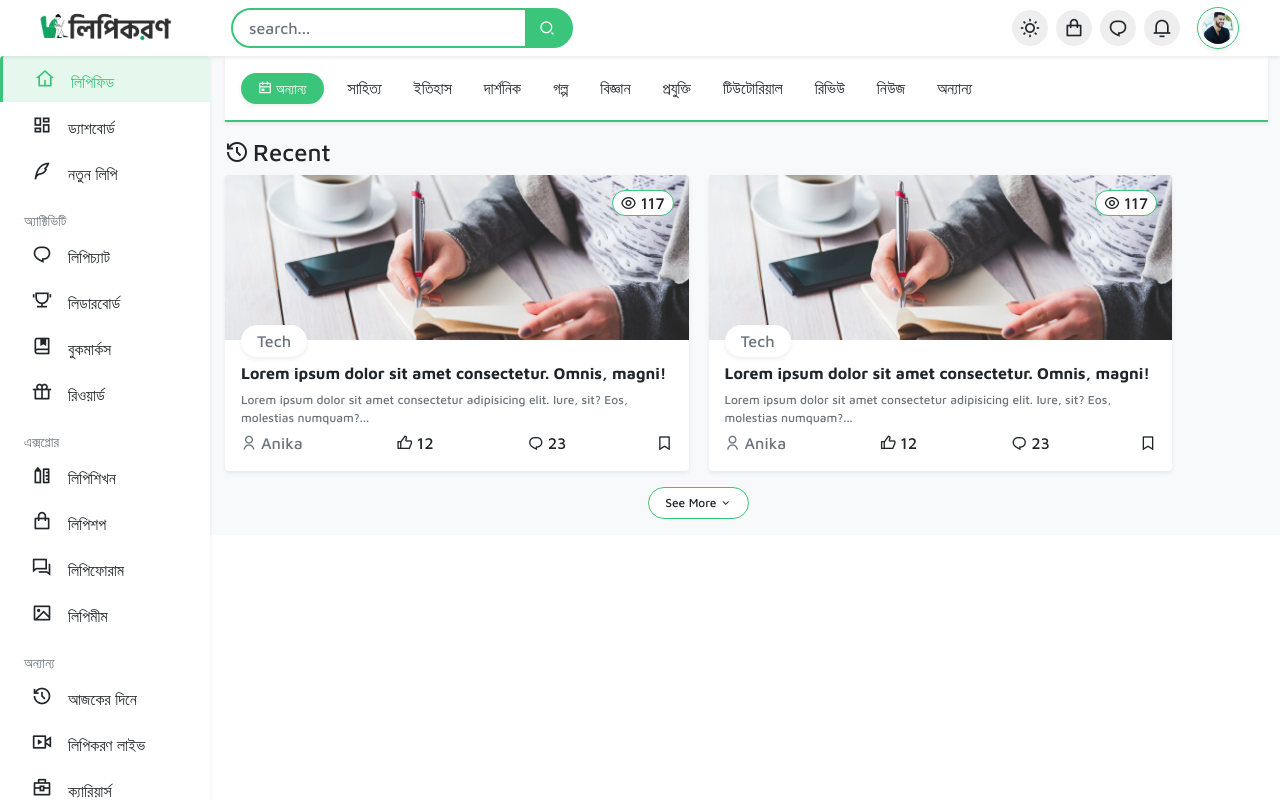
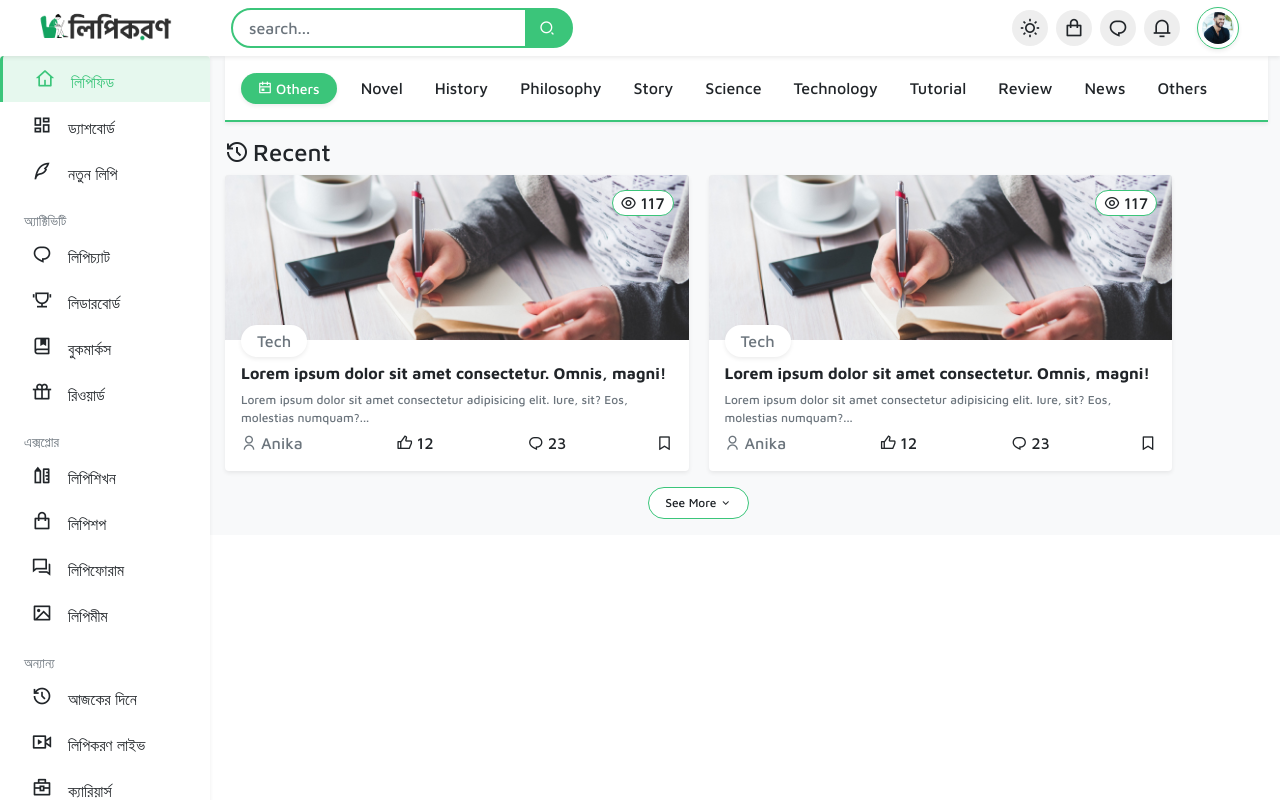
Before and after one commit to sdtHossain/lipikoron-nuxt, a Nuxt app: page / in a window 1280 px wide. Built offline with nearby package versions, Linux system fonts and the light colour scheme.

Commit message:
change category text

```diff
--- a/components/AppCategory.vue
+++ b/components/AppCategory.vue
@@ -6,37 +6,37 @@
       <button
         class="btn btn-sm bg-primary text-white rounded-pill shadow-sm px-3 me-2"
       >
-        <i class="ri-calendar-event-line me-1"></i>অন্যান্য
+        <i class="ri-calendar-event-line me-1"></i>Others
       </button>
       <a href="" class="text-decoration-none text-dark"
-        ><li class="d-inline-block rounded-pill px-3 py-1">সাহিত্য</li></a
+        ><li class="d-inline-block rounded-pill px-3 py-1">Novel</li></a
       >
       <a href="" class="text-decoration-none text-dark"
-        ><li class="d-inline-block rounded-pill px-3 py-1">ইতিহাস</li></a
+        ><li class="d-inline-block rounded-pill px-3 py-1">History</li></a
       >
       <a href="" class="text-decoration-none text-dark"
-        ><li class="d-inline-block rounded-pill px-3 py-1">দার্শনিক</li></a
+        ><li class="d-inline-block rounded-pill px-3 py-1">Philosophy</li></a
       >
       <a href="" class="text-decoration-none text-dark"
-        ><li class="d-inline-block rounded-pill px-3 py-1">গল্প</li></a
+        ><li class="d-inline-block rounded-pill px-3 py-1">Story</li></a
       >
       <a href="" class="text-decoration-none text-dark"
-        ><li class="d-inline-block rounded-pill px-3 py-1">বিজ্ঞান</li></a
+        ><li class="d-inline-block rounded-pill px-3 py-1">Science</li></a
       >
       <a href="" class="text-decoration-none text-dark"
-        ><li class="d-inline-block rounded-pill px-3 py-1">প্রযুক্তি</li></a
+        ><li class="d-inline-block rounded-pill px-3 py-1">Technology</li></a
       >
       <a href="" class="text-decoration-none text-dark"
-        ><li class="d-inline-block rounded-pill px-3 py-1">টিউটোরিয়াল</li></a
+        ><li class="d-inline-block rounded-pill px-3 py-1">Tutorial</li></a
       >
       <a href="" class="text-decoration-none text-dark"
-        ><li class="d-inline-block rounded-pill px-3 py-1">রিভিউ</li></a
+        ><li class="d-inline-block rounded-pill px-3 py-1">Review</li></a
       >
       <a href="" class="text-decoration-none text-dark"
-        ><li class="d-inline-block rounded-pill px-3 py-1">নিউজ</li></a
+        ><li class="d-inline-block rounded-pill px-3 py-1">News</li></a
       >
       <a href="" class="text-decoration-none text-dark"
-        ><li class="d-inline-block rounded-pill px-3 py-1">অন্যান্য</li></a
+        ><li class="d-inline-block rounded-pill px-3 py-1">Others</li></a
       >
     </ul>
   </div>
```
